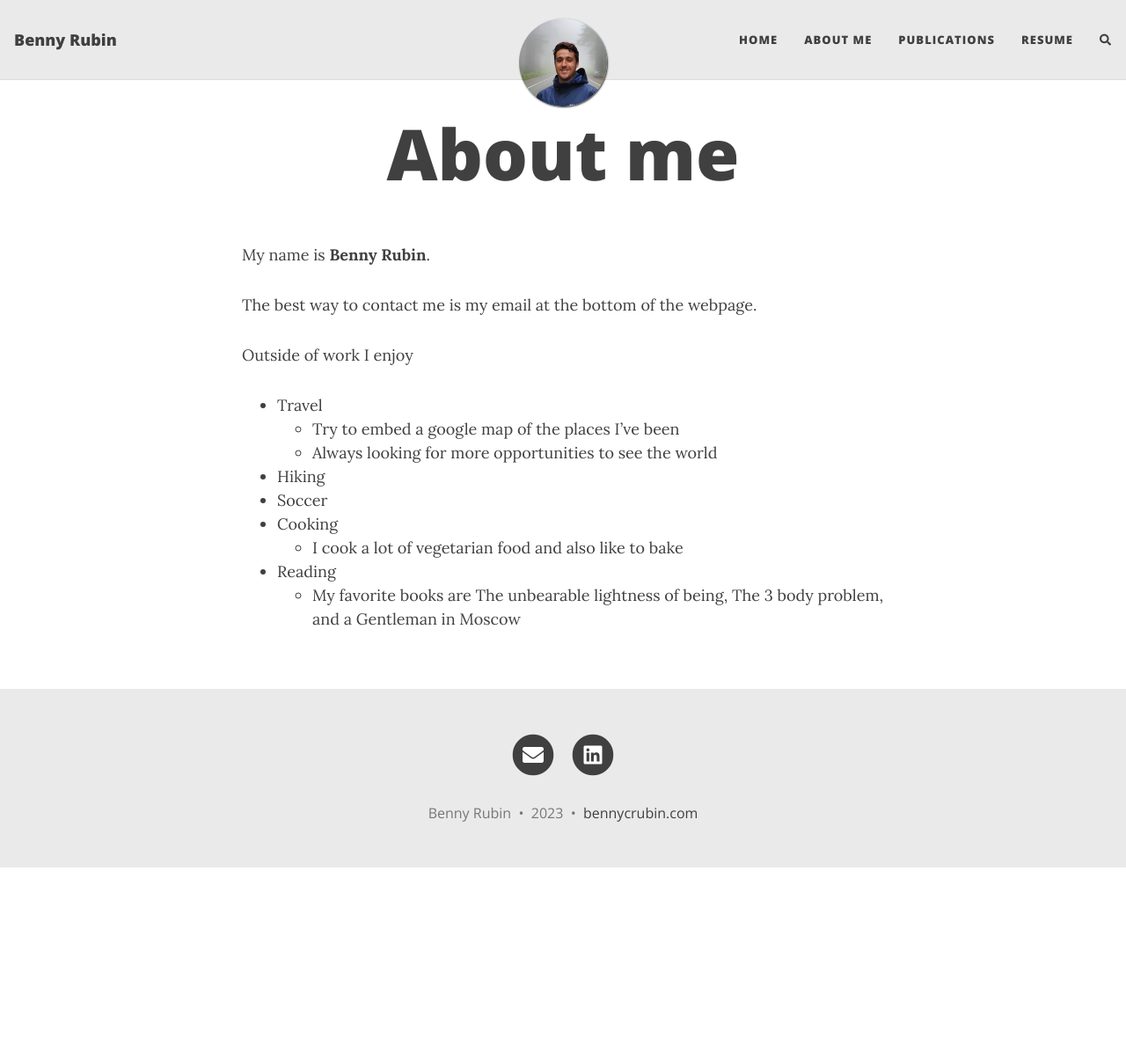
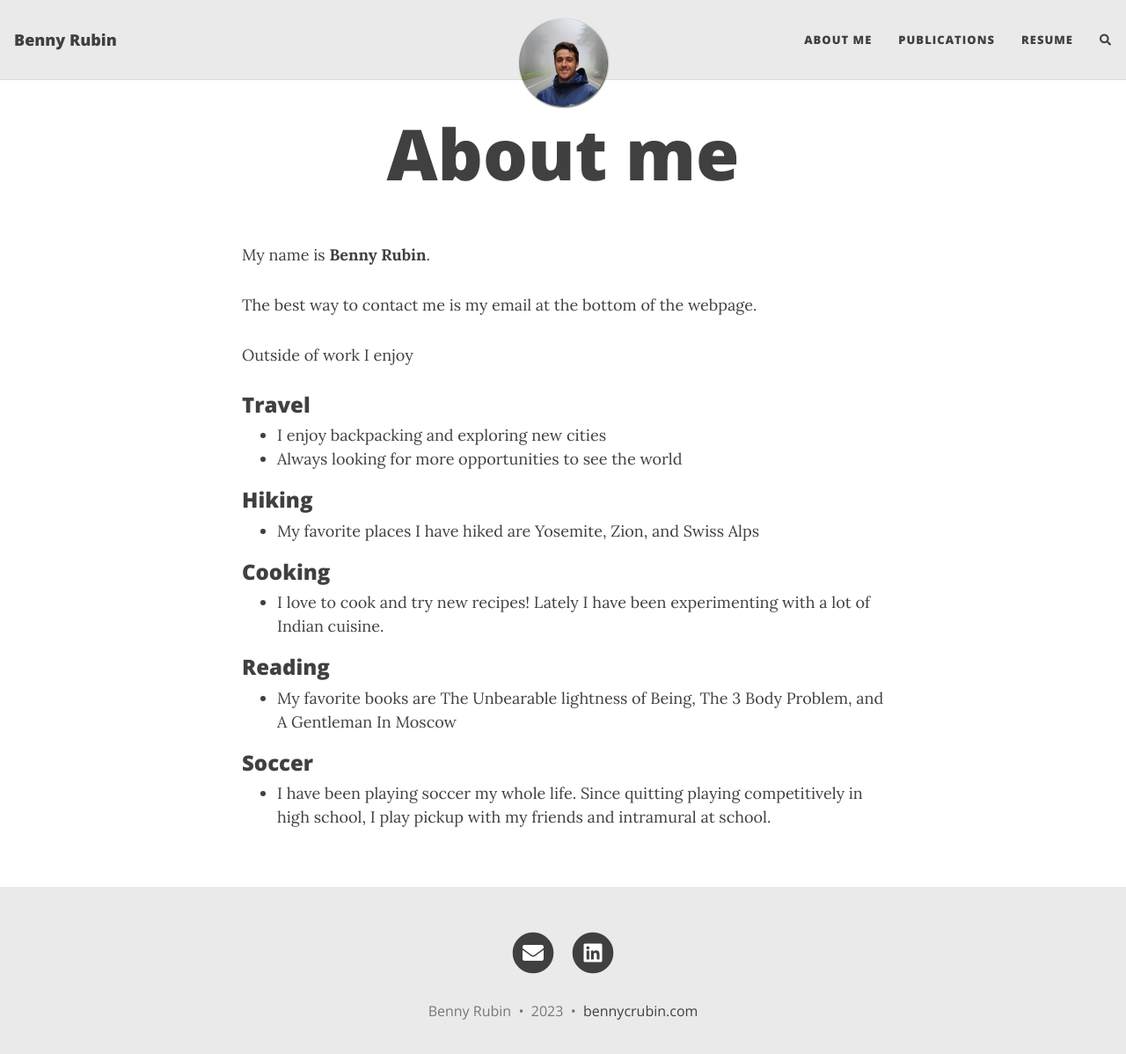
Before and after one commit to bennyrubin/bennyrubin.github.io, a Jekyll site: the page built from aboutme.md, in a window 1280 px wide and 1211 px high. Shown: the top 1198 px of the window at 88% size. Built offline with Jekyll 4.4.1, drawn with Linux system fonts in a browser that asks for light colours; nearby versions of some CDN libraries; comment, search, counter and statistics services are not loaded.

Commit message:
Worked on writing

```diff
--- a/_config.yml
+++ b/_config.yml
@@ -20,7 +20,6 @@ author: Benny Rubin
 ###############################################
 
 navbar-links:
-  Home: ""
   About Me: "aboutme"
   Publications: "publications"
   Resume: "resume"
--- a/aboutme.md
+++ b/aboutme.md
@@ -10,12 +10,18 @@ My name is **Benny Rubin**.
 The best way to contact me is my email at the bottom of the webpage.
 
 Outside of work I enjoy
-- Travel
-    - Try to embed a google map of the places I've been
-    - Always looking for more opportunities to see the world
-- Hiking
-- Soccer
-- Cooking
-    - I cook a lot of vegetarian food and also like to bake
-- Reading
-    - My favorite books are The unbearable lightness of being, The 3 body problem, and a Gentleman in Moscow
+### Travel
+- I enjoy backpacking and exploring new cities
+- Always looking for more opportunities to see the world
+
+### Hiking
+- My favorite places I have hiked are Yosemite, Zion, and Swiss Alps
+
+### Cooking
+- I love to cook and try new recipes! Lately I have been experimenting with a lot of Indian cuisine.
+
+### Reading
+- My favorite books are The Unbearable lightness of Being, The 3 Body Problem, and A Gentleman In Moscow
+
+### Soccer
+- I have been playing soccer my whole life. Since quitting playing competitively in high school, I play pickup with my friends and intramural at school.
```
Also changed, not shown: publications.md (+2 -2 lines).
